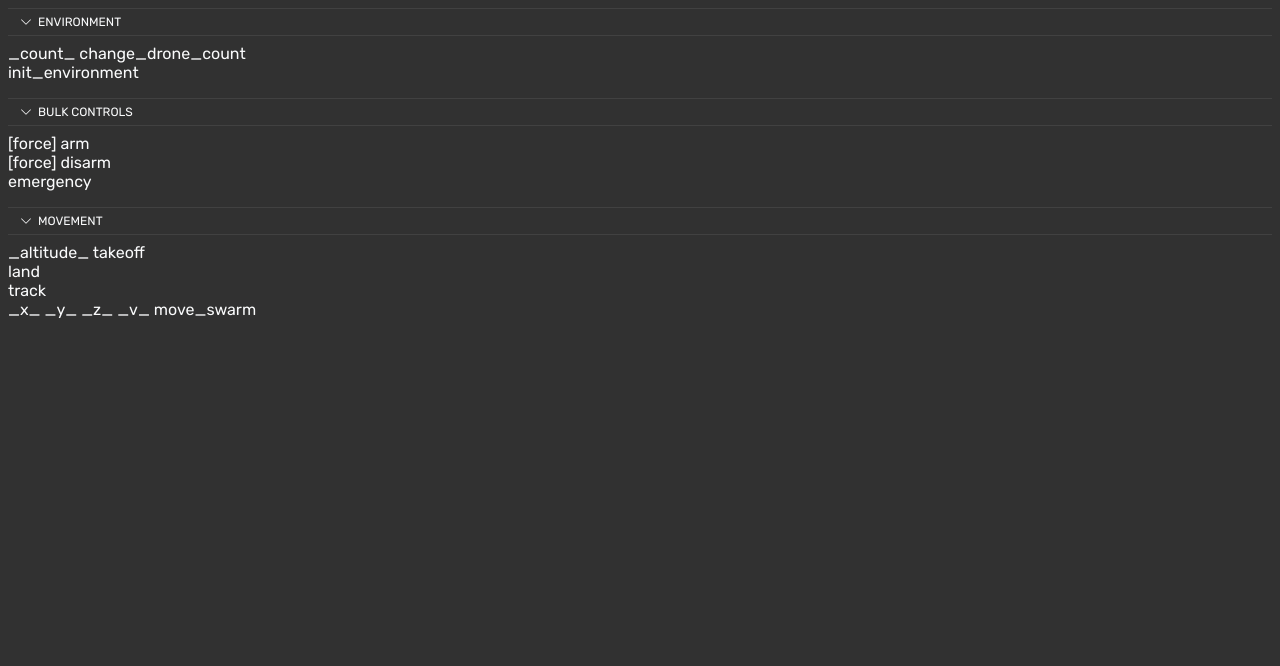
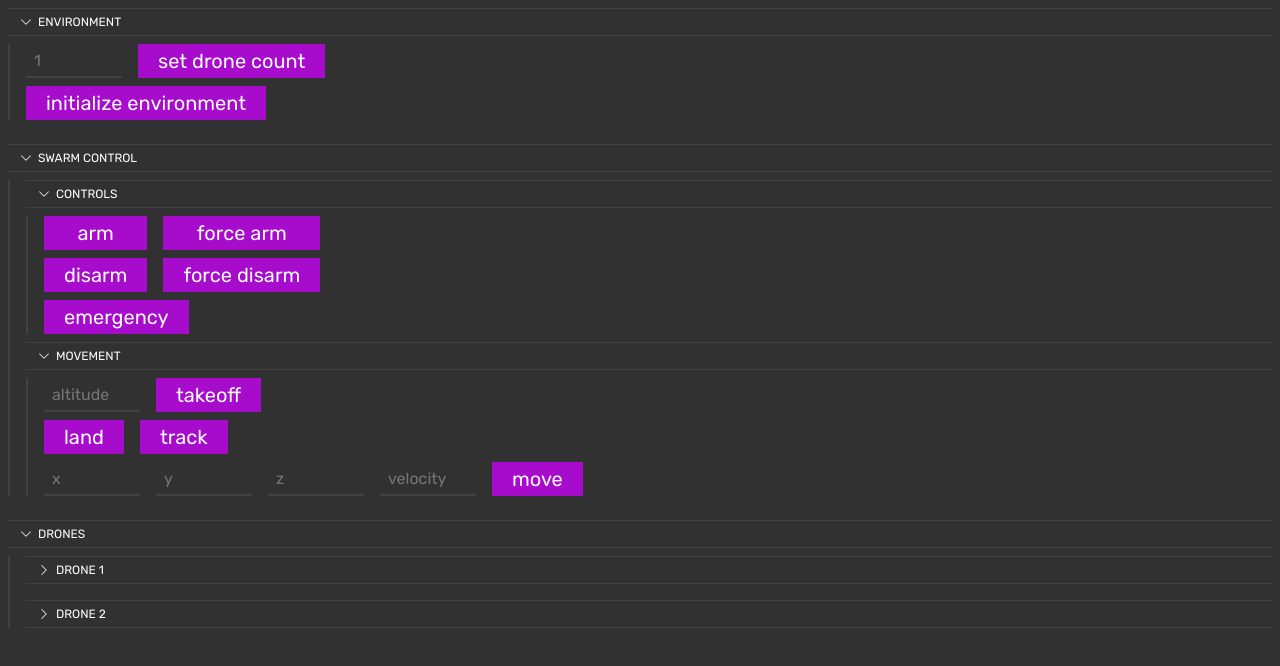
Before and after one commit to metwse/vctl-ui-web, a React (Vite) app: page / in a window 1280 px wide. Shown: the top 666 px of the page. Built offline with nearby package versions, Linux system fonts and the light colour scheme.

Commit message:
initial: ui: control section design

```diff
--- a/index.html
+++ b/index.html
@@ -10,6 +10,7 @@
 
         <link rel="stylesheet" href="/src/css/theme.scss" defer>
         <link rel="stylesheet" href="/src/css/index.scss" defer>
+        <link rel="stylesheet" href="/src/css/default.scss" defer>
 
         <link rel="preconnect" href="https://fonts.googleapis.com">
         <link rel="preconnect" href="https://fonts.gstatic.com" crossorigin>
--- /dev/null
+++ b/src/app.module.scss
@@ -0,0 +1,9 @@
+.individual-control,
+.control {
+    display: flex;
+    flex-direction: column; gap: 1.5em;
+}
+
+.individual-control {
+    gap: 1em;
+}
--- a/src/app.tsx
+++ b/src/app.tsx
@@ -1,10 +1,30 @@
-import Control from './components/ctl/Control.tsx';
+import DroneControl from './components/ctl/DroneControl.tsx';
+import EnvironmentControl from './components/ctl/EnvironmentControl.tsx';
+import DropdownMenu from './components/widgets/DropdownMenu.tsx';
+import styles from './app.module.scss';
 
 
 function App() {
     return (
         <>
-            <Control />
+            <div className={styles['control']}>
+                <EnvironmentControl />
+
+                <DropdownMenu title="swarm control">
+                    <DroneControl />
+                </DropdownMenu>
+
+                <DropdownMenu title="drones">
+                    <div className={styles['individual-control']}>
+                        <DropdownMenu title="drone 1" minimized>
+                            <DroneControl />
+                        </DropdownMenu>
+                        <DropdownMenu title="drone 2" minimized>
+                            <DroneControl />
+                        </DropdownMenu>
+                    </div>
+                </DropdownMenu>
+            </div>
         </>
     )
 }
--- a/src/components/ctl/Control.module.scss
+++ /dev/null
@@ -1,4 +0,0 @@
-.control {
-    display: flex;
-    flex-direction: column; gap: 1em;
-}
--- a/src/components/ctl/Control.tsx
+++ /dev/null
@@ -1,36 +0,0 @@
-import DropdownMenu from '../widgets/DropdownMenu.tsx';
-import styles from './Control.module.scss';
-
-
-function Control() {
-    return (
-        <div className={styles['control']}>
-            <DropdownMenu title="environment">
-                <>
-                    _count_ change_drone_count<br />
-                    init_environment
-                </>
-            </DropdownMenu>
-
-            <DropdownMenu title="bulk controls">
-                <>
-                    [force] arm<br />
-                    [force] disarm<br />
-                    emergency
-                </>
-            </DropdownMenu>
-
-            <DropdownMenu title="movement">
-                <>
-                    _altitude_ takeoff<br />
-                    land<br />
-                    track<br />
-                    _x_ _y_ _z_ _v_ move_swarm
-                </>
-            </DropdownMenu>
-        </div>
-    );
-}
-
-
-export default Control;
--- /dev/null
+++ b/src/components/ctl/DroneControl.tsx
@@ -0,0 +1,44 @@
+import DropdownMenu from '../widgets/DropdownMenu.tsx';
+import styles from './control.module.scss';
+
+
+function DroneControl() {
+    return (
+        <div className={styles['control']}>
+        <DropdownMenu title="controls">
+            <div>
+                <div className={styles['arm']}>
+                    <button>arm</button>
+                    <button>force arm</button>
+                    <button>disarm</button>
+                    <button>force disarm</button>
+                </div>
+                <button>emergency</button>
+            </div>
+        </DropdownMenu>
+
+        <DropdownMenu title="movement">
+            <div className={styles['children']}>
+                <div>
+                    <input type='number' placeholder='altitude' />
+                    <button>takeoff</button>
+                </div>
+                <div>
+                    <button>land</button>
+                    <button>track</button>
+                </div>
+                <div>
+                    <input type='number' placeholder='x' />
+                    <input type='number' placeholder='y' />
+                    <input type='number' placeholder='z' />
+                    <input type='number' placeholder='velocity' />
+                    <button>move</button>
+                </div>
+            </div>
+        </DropdownMenu>
+        </div>
+    );
+}
+
+
+export default DroneControl;
--- /dev/null
+++ b/src/components/ctl/EnvironmentControl.tsx
@@ -0,0 +1,21 @@
+import DropdownMenu from "../widgets/DropdownMenu.tsx";
+import styles from './control.module.scss';
+
+
+function EnvironmentControl() {
+    return (
+        <div className={styles['control']}>
+            <DropdownMenu title="environment">
+                <div>
+                    <div>
+                        <input placeholder='1' type='number'/>
+                        <button>set drone count</button>
+                    </div>
+                    <button>initialize environment</button>
+                </div>
+            </DropdownMenu>
+        </div>
+    );
+}
+
+export default EnvironmentControl;
--- /dev/null
+++ b/src/components/ctl/control.module.scss
@@ -0,0 +1,21 @@
+.control {
+    display: flex;
+    flex-direction: column; gap: .5em;
+
+    & > section > div > * {
+        display: flex;
+        flex-direction: column; gap: .5em;
+
+        & > * {
+            display: flex;
+            width: fit-content;
+            gap: 1em;
+        }
+    }
+
+    & .arm {
+        display: grid;
+        grid-template-columns: max-content max-content;
+        align-items: center; gap: .5em 1em;
+    }
+}
--- a/src/components/widgets/DropdownMenu.tsx
+++ b/src/components/widgets/DropdownMenu.tsx
@@ -3,17 +3,19 @@ import styles from './styles.module.scss';
 
 
 function DropdownMenu(
-    { children, title }: { children: JSX.Element, title: string }
+    { children, minimized, title }:
+        { children: JSX.Element, minimized?: boolean, title: string }
 ) {
 
-    const [inactive, setInactive] = useState(false);
+    const [minimized_, setMinimized] =
+        useState(!!minimized);
 
     return (
         <section
             className={styles['dropdown-menu']}
-            d-minimized={inactive ? "" : undefined}
+            d-minimized={minimized_ ? "" : undefined}
         >
-            <header onClick={() => setInactive(!inactive)}>
+            <header onClick={() => setMinimized(!minimized_)}>
                 <i className={`${styles['icon']} bi bi-chevron-down`}></i>
                 <span>{title}</span>
             </header>
--- a/src/components/widgets/styles.module.scss
+++ b/src/components/widgets/styles.module.scss
@@ -3,7 +3,7 @@
     flex-direction: column; gap: .5em;
     transition: .3s gap;
 
-    & header {
+    & > header {
         display: flex;
         padding: .5em 1em;
         border: .125em solid var(--bg-3); border-left: none; border-right: none;
@@ -11,14 +11,16 @@
         align-content: center; gap: .5em;
         user-select: none; cursor: pointer;
 
-        & .icon {
+        & > .icon {
             transition: rotate .3s;
             aspect-ratio: 1 / 1;
         }
     }
 
-    .children {
+    & > .children {
         height: max-content;
+        padding-left: 1em;
+        border-left: .125em solid var(--bg-3);
         transition: height .3s;
         overflow: hidden;
     }
@@ -27,11 +29,11 @@
 .dropdown-menu[d-minimized] {
     gap: 0;
 
-    & header .icon {
+    & > header .icon {
         rotate: -90deg;
     }
 
-    .children {
+    & > .children {
         height: 0;
    }
 }
--- /dev/null
+++ b/src/css/default.scss
@@ -0,0 +1,77 @@
+@use 'sass:color';
+
+button {
+    position: relative;
+    font-size: 1.25em;
+    padding: .25em 1em;
+    border: none; background-color: var(--fg-2);
+
+    &:not(:disabled) {
+        cursor: pointer;
+    }
+
+    &::before {
+      content: ''; display: block;
+      position: absolute; inset: 0;
+      background-color: var(--fg-1); opacity: 0;
+      transition: .1s opacity;
+    }
+
+    &:hover {
+        &::before {
+            opacity: 0.1;
+        }
+    }
+
+    &:active {
+        &::before {
+            opacity: 0.2;
+        }
+    }
+
+    &:disabled {
+        &::before {
+            opacity: 0.5;
+        }
+    }
+}
+
+input[type="checkbox"] {
+    position: relative; appearance: none;
+    margin: 0;
+    width: 1.25em; height: 1.25em;
+    background-color: var(--fg-1);
+    transition: .1s background-color;
+
+    &:after {
+        content: '✔';
+        font-size: .75em;
+        position: absolute; inset: .33em;
+        text-align: center;
+    }
+
+    &:not(:disabled) {
+        cursor: pointer;
+    }
+
+    &:checked {
+        background-color: var(--fg-2);
+    }
+}
+
+input[type="number"], input[type=""] {
+    padding: .25em .5em;
+    border: none; outline: none; background: none;
+    border-bottom: .125em solid var(--bg-3);
+    appearance: textfield;
+}
+
+input[type="number"] {
+    width: 6em;
+
+    &::-webkit-outer-spin-button,
+    &::-webkit-inner-spin-button {
+      -webkit-appearance: none;
+      margin: 0;
+    }
+}
--- a/src/index.tsx
+++ b/src/index.tsx
@@ -1,4 +1,3 @@
-import React from 'react';
 import { createRoot } from 'react-dom/client';
 import App from './app';
 
```
